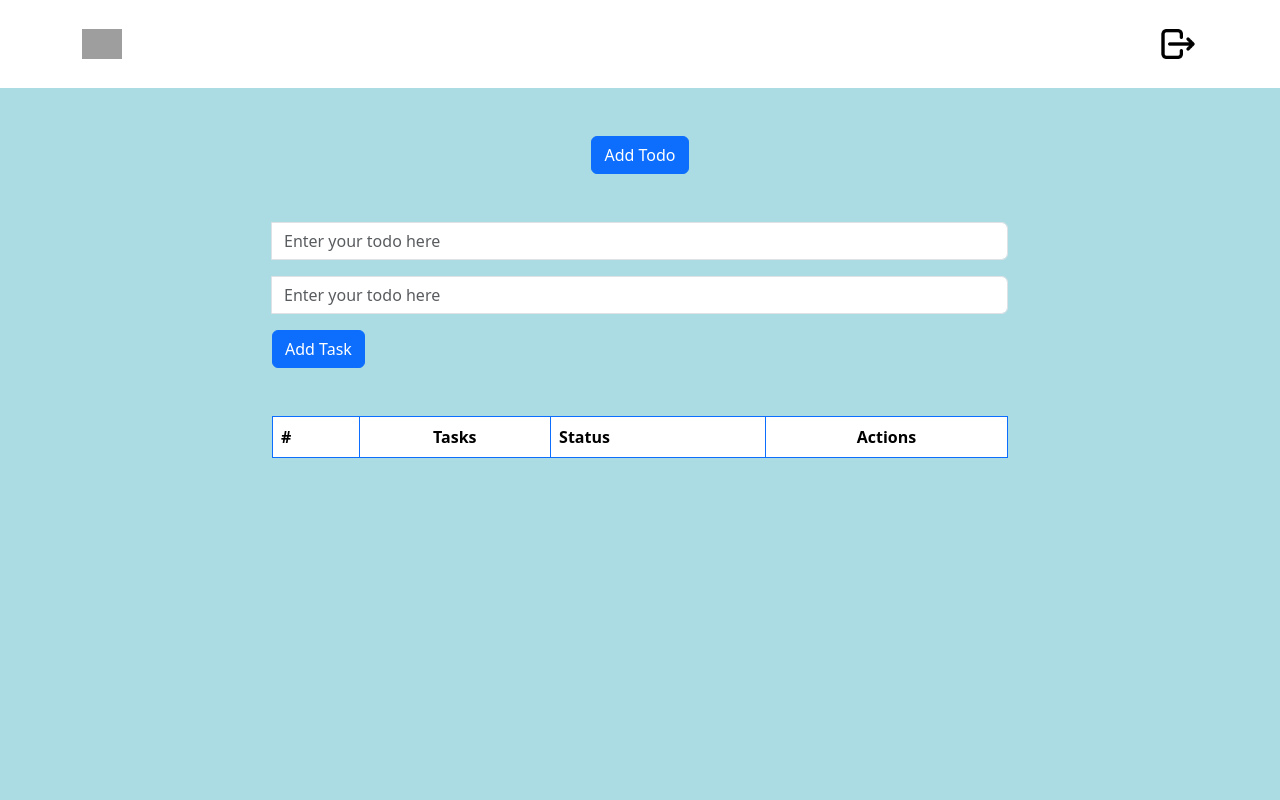
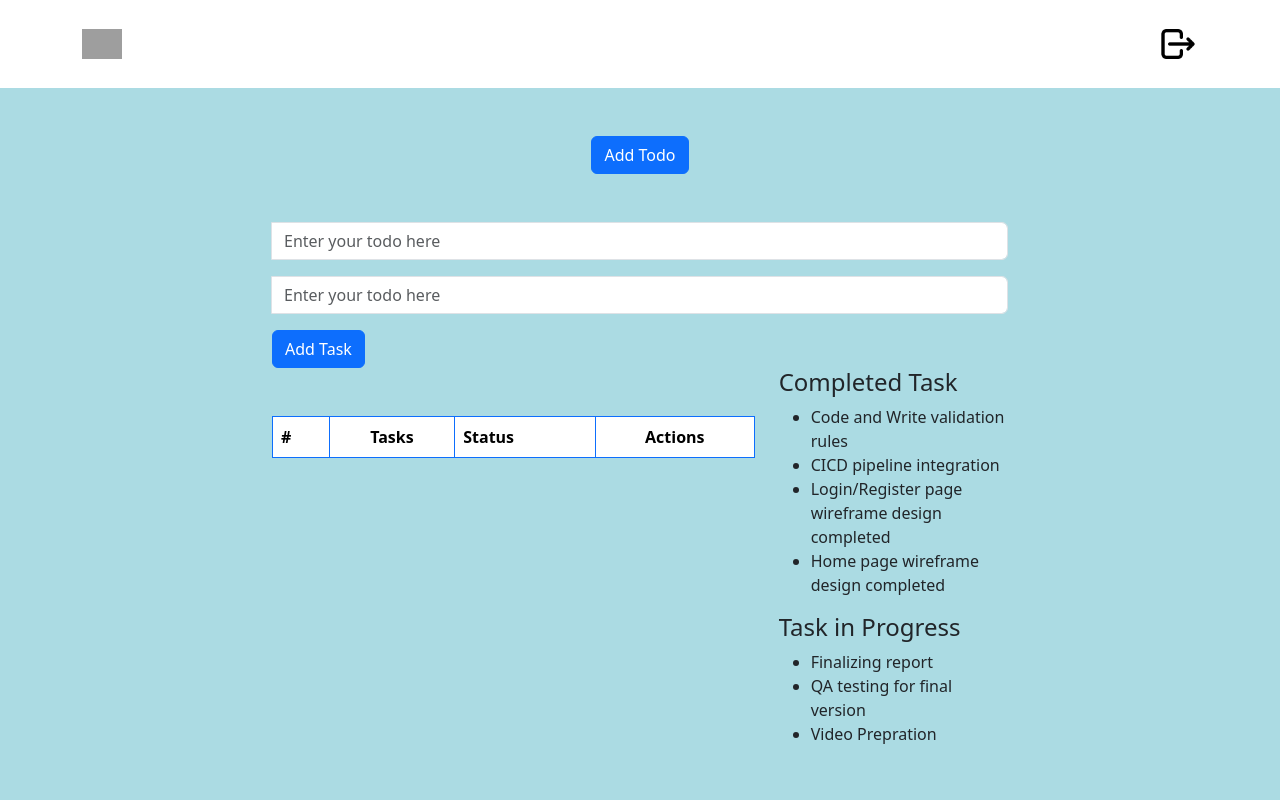
Before and after one commit to milan1750/php-todo-app, a PHP site: page / in a window 1280 px wide. Run offline with PHP 8.4, Linux system fonts and the light colour scheme; the visitor is signed in with stand-in values (Sample User, id 1); data that the repository does not hold is empty; grey boxes are pictures that could not be loaded.

Commit message:
Task status added

```diff
--- a/src/views/homepage.php
+++ b/src/views/homepage.php
@@ -43,7 +43,8 @@
 				}
 			?>
 			<!-- ./add todo -->
-
+			<div class="row">
+				<div class="col-md-8">
 					<!-- todo table -->
 					<table class="table border rounded mt-5 table-striped todo-table">
 						<thead>
@@ -106,5 +107,25 @@
 					</table>
 					<!-- ./todo table -->
 				</div>
+				<div class="col-md-4">
+					<h4>Completed Task</h4>
+					<ul>
+						<li>Code and Write validation rules</li>
+						<li>CICD pipeline integration</li>
+						<li>Login/Register page wireframe design completed</li>
+						<li>Home page wireframe design completed</li>
+					</ul>
+					<h4>Task in Progress</h4>
+					<ul>
+						<li>Finalizing report</li>
+						<li>QA testing for final version</li>
+						<li>Video Prepration</li>
+					</ul>
 				</div>
 			</div>
+
+
+
+		</div>
+	</div>
+</div>
```
Lines whose indentation alone changed are shown as unchanged.
